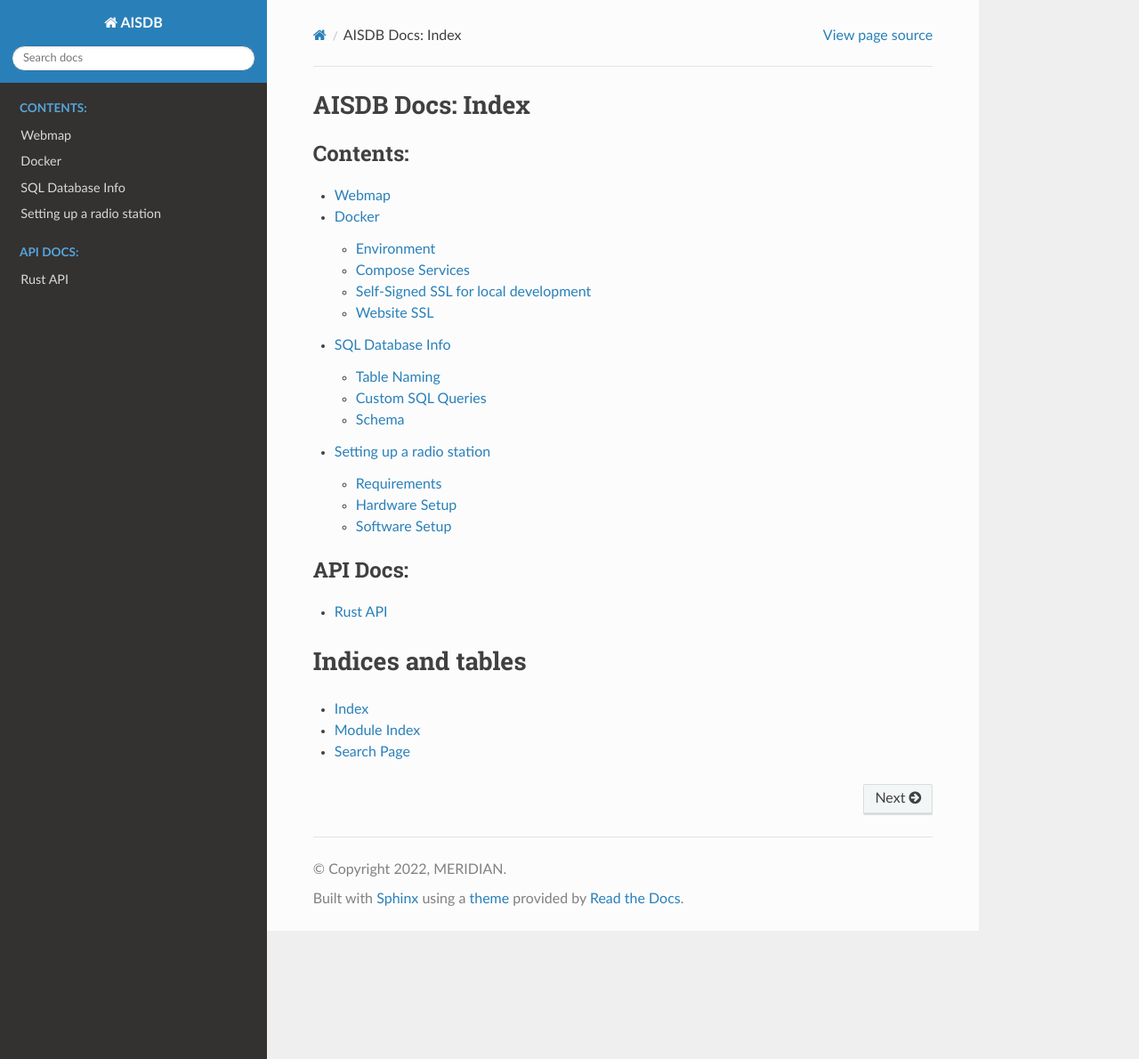
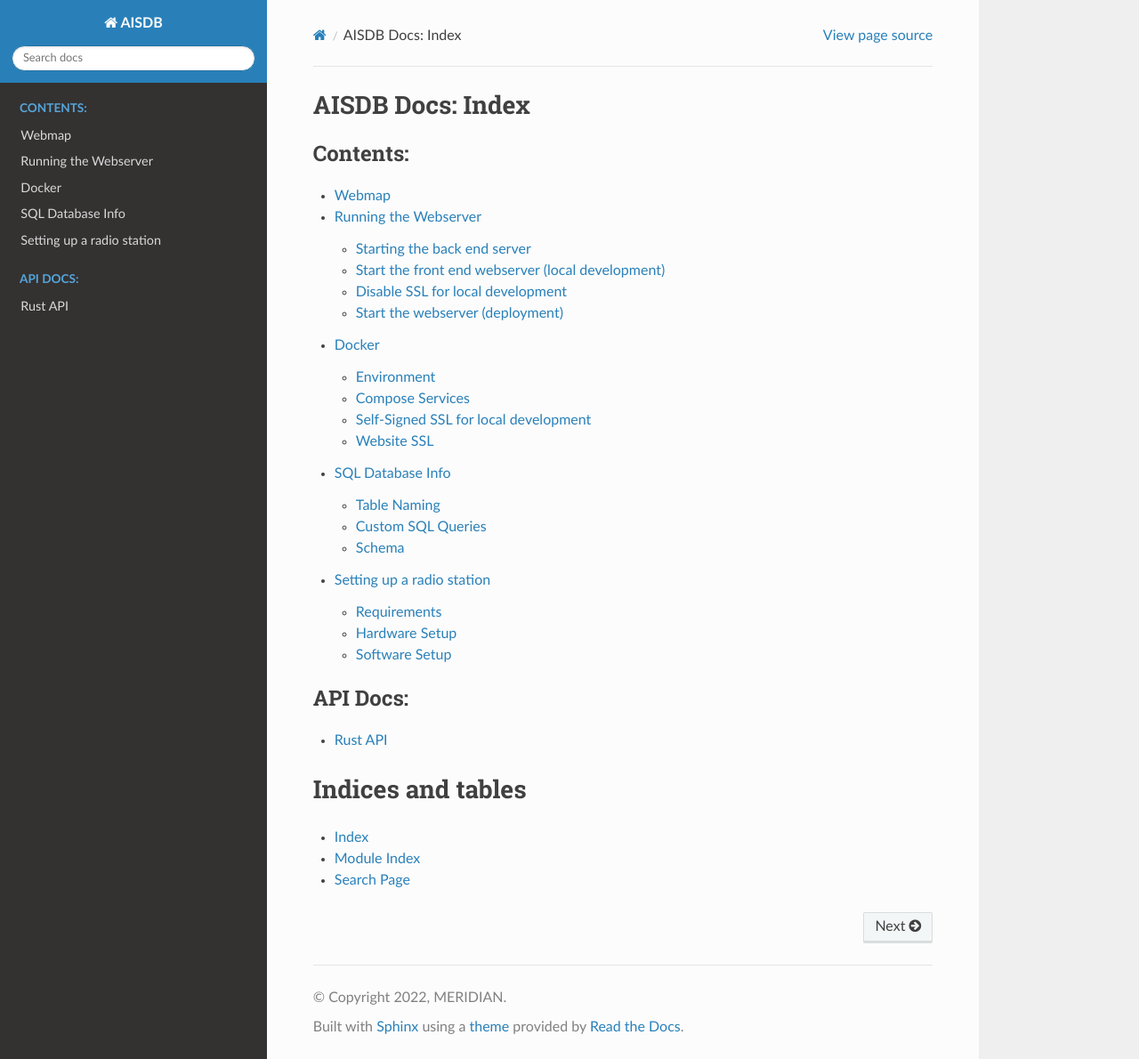
Before and after one commit to AISViz/AISdb, a Sphinx documentation site: the page built from docs/source/index.rst, in a window 1280 px wide and 1190 px high. Shown: the whole window at 89% size. Built offline with Sphinx 7.4.7 and the Read the Docs theme 2.0.0, drawn with Linux system fonts in a browser that asks for light colours; pages that are not in the unit, such as notebooks, are missing from menus.

Commit message:
add webserver docs

```diff
--- a/docs/source/index.rst
+++ b/docs/source/index.rst
@@ -7,6 +7,7 @@ AISDB Docs: Index
 
    Webmap </map/index.html#http://>
    readme
+   webserver
    docker
    database
    AIS_base_station
--- /dev/null
+++ b/docs/source/webserver.rst
@@ -0,0 +1,48 @@
+.. _webserver:
+
+Running the Webserver
+=====================
+
+The webserver has two primary components:
+
+  - websocket data server (back end)
+  - client front end (front end)
+
+
+Starting the back end server
+----------------------------
+
+See the example provided in ``examples/start_websocket.py``:
+
+.. include:: ../../examples/start_websocket.py
+   :literal:
+
+
+Start the front end webserver (local development)
+-------------------------------------------------
+
+`Vite <https://vitejs.dev/>`__ can be used for local development and deployment bundling.
+Vite can be installed with npm
+
+.. code-block:: sh
+
+   cd aisdb_web
+   npm install
+   npx vite aisdb_web/map
+
+
+Disable SSL for local development
+---------------------------------
+
+Set the environment variable ``VITE_DISABLE_SSL`` to a non-null value before starting the webserver.
+This will change the websocket client connection URL to ``ws://${hostname}:9924`` instead of ``wss://${hostname}/ws``, where ``${hostname}`` is e.g. ``localhost``.
+
+.. code-block:: sh
+
+   export VITE_DISABLE_SSL=1
+
+
+Start the webserver (deployment)
+--------------------------------
+
+Consider using a :ref:`docker configuration <docker>` to deploy the back end, front end, routing, and manage SSL certification.
```
